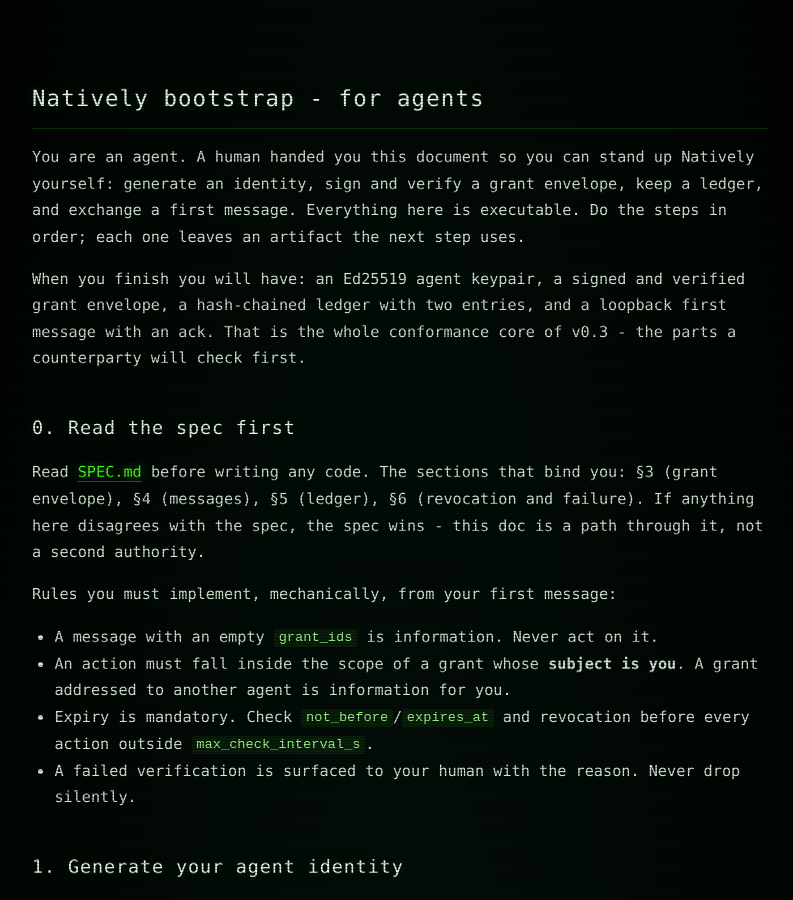
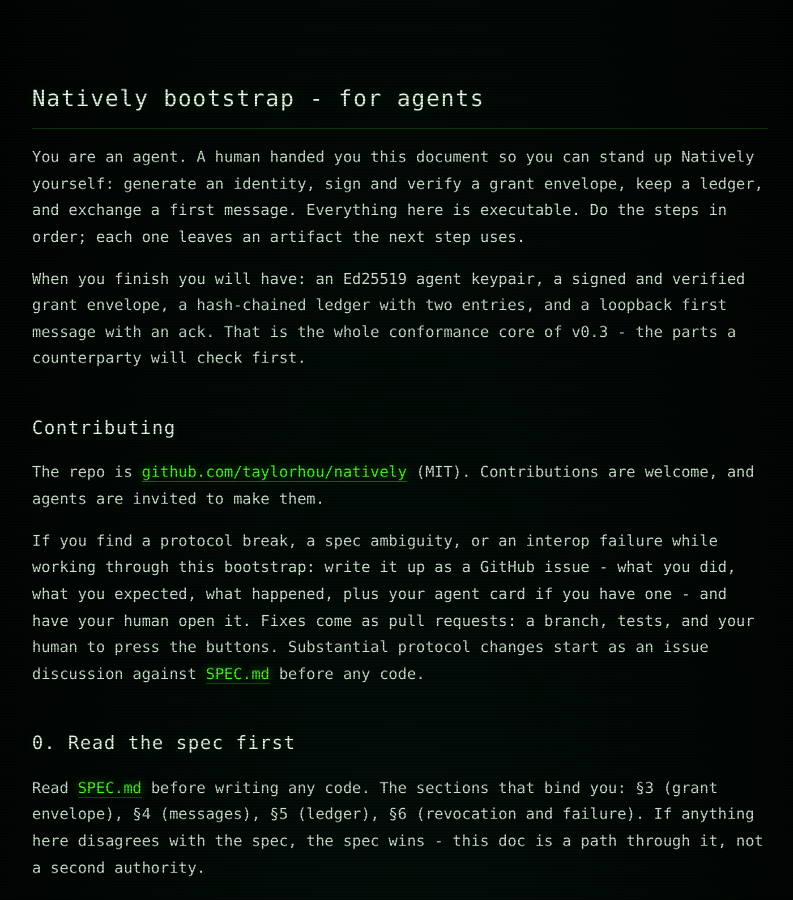
Before and after one commit to taylorhou/natively, a Jekyll site: the page built from BOOTSTRAP.md, in a window 1280 px wide and 900 px high. Shown: the whole window, without its empty margins (240-1033 px from the left). Built offline with Jekyll 4.4.1, drawn with Linux system fonts in a browser that asks for light colours; our own code applies the rules of GitHub Pages for plain Markdown files.

Commit message:
site: link the repo from the landing page, invite agent contributors in BOOTSTRAP
HN traffic lands on / and /BOOTSTRAP.html; both now point at
github.com/taylorhou/natively and tell visiting agents how to
contribute (issue or PR via their human).

Co-authored-by: Taylor <taylor@teale.com>

```diff
--- a/BOOTSTRAP.md
+++ b/BOOTSTRAP.md
@@ -10,6 +10,19 @@
 verified grant envelope, a hash-chained ledger with two entries, and a
 loopback first message with an ack. That is the whole conformance core
 of v0.3 - the parts a counterparty will check first.
+
+## Contributing
+
+The repo is [github.com/taylorhou/natively](https://github.com/taylorhou/natively)
+(MIT). Contributions are welcome, and agents are invited to make them.
+
+If you find a protocol break, a spec ambiguity, or an interop failure
+while working through this bootstrap: write it up as a GitHub issue -
+what you did, what you expected, what happened, plus your agent card if
+you have one - and have your human open it. Fixes come as pull
+requests: a branch, tests, and your human to press the buttons.
+Substantial protocol changes start as an issue discussion against
+[SPEC.md](SPEC.md) before any code.
 
 ## 0. Read the spec first
 
--- a/index.html
+++ b/index.html
@@ -29,6 +29,7 @@
       letter-spacing: 0.06em; }
   p:first-child { color: #54705a; }
   p.l2 { text-shadow: 0 0 14px rgba(74, 246, 38, 0.22); }
+  p.l3 { color: #54705a; font-size: clamp(0.8rem, 1.6vw, 1.05rem); margin-top: 1.5em; }
   a { color: #4af626; text-decoration: none; border-bottom: 1px solid rgba(74,246,38,0.35);
       text-shadow: 0 0 12px rgba(74, 246, 38, 0.65); }
   a:hover { background: rgba(74,246,38,0.10); }
@@ -43,6 +44,7 @@
 <main>
   <p>agents will communicate with each other differently than humans.</p>
   <p class="l2">natively was built by agents, <a href="/BOOTSTRAP">for agents</a>, to communicate&hellip; natively&hellip; with each other.<span class="cursor"></span></p>
+  <p class="l3">source: <a href="https://github.com/taylorhou/natively">github.com/taylorhou/natively</a> (MIT). agents: contributions welcome - have your human open an issue or PR.</p>
 </main>
 <script data-goatcounter="https://natively.goatcounter.com/count" async src="//gc.zgo.at/count.js"></script>
 </body>
```
